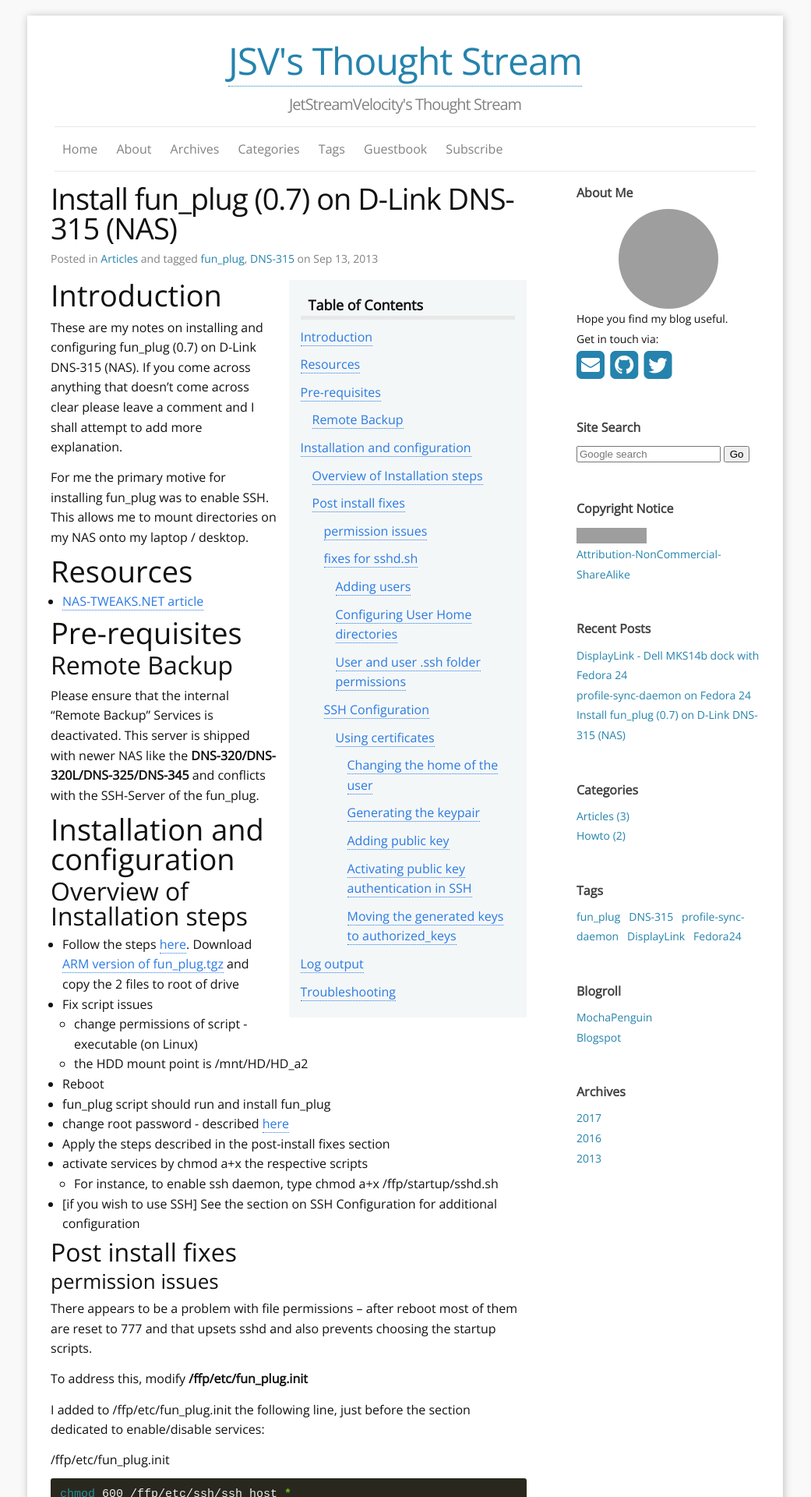
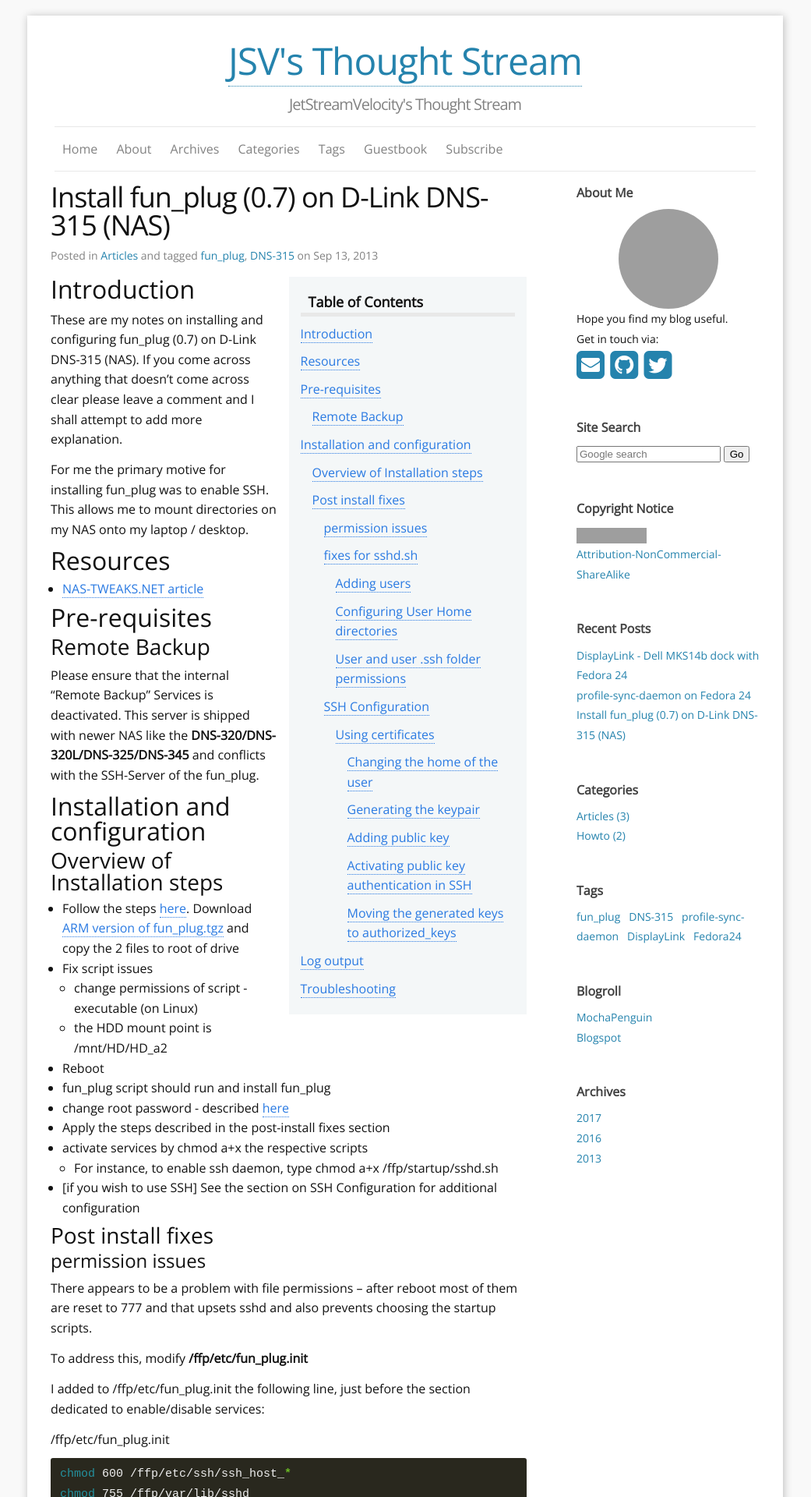
Before and after one commit to JetStreamVelocity/jetstreamvelocity.github.io, a Jekyll site: the page built from _posts/2013-09-13-fun-plug-on-DNS315.md, in a window 1280 px wide. Shown: the top 1920 px of the page at 78% size, without its empty margins (120-1161 px from the left). Built offline with Jekyll 4.4.1, drawn with Linux system fonts in a browser that asks for light colours; comment, search, counter and statistics services are not loaded; grey boxes are pictures that could not be loaded.

Commit message:
Font sizes changed to em units and generally reduced.

```diff
--- a/_sass/_layout.scss
+++ b/_sass/_layout.scss
@@ -161,7 +161,7 @@
 
 .post-link {
   display: block;
-  font-size: 38px;//42px;
+  font-size: 2.25em;//38px;//42px;
 }
 
 
@@ -180,7 +180,7 @@
 }
 
 .post-title {
-  font-size: 38px;//42px;
+  font-size: 2.25em;//38px;//42px;
   letter-spacing: -1px;
   line-height: 1;
 
@@ -217,7 +217,7 @@
   p { padding:$spacing-unit/5 0; }
   //  margin-bottom: $spacing-unit;
   h1 {
-    font-size: 38px;
+    font-size: 2em;
     line-height:1em;
     @include media-query($on-laptop){
       font-size: 36px;
@@ -225,7 +225,7 @@
 
   }
   h2 {
-    font-size: 32px;
+    font-size: 1.75em;
     line-height:1em;
 
     @include media-query($on-laptop) {
@@ -234,7 +234,7 @@
   }
 
   h3 {
-    font-size: 26px;
+    font-size: 1.5em;
     line-height:1em;
 
     @include media-query($on-laptop) {
@@ -243,7 +243,7 @@
   }
 
   h4 {
-    font-size: 20px;
+    font-size: 1.25em;
     line-height:1em;
 
     @include media-query($on-laptop) {
```
